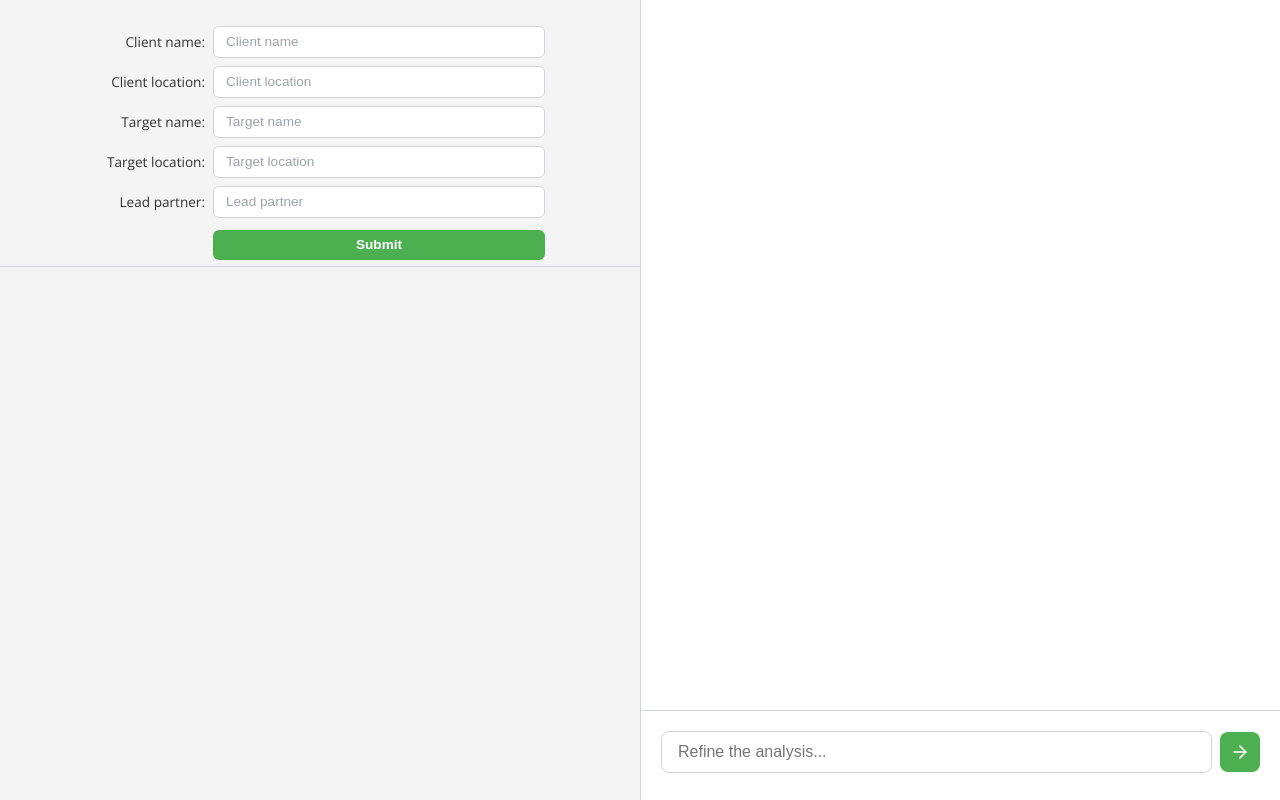
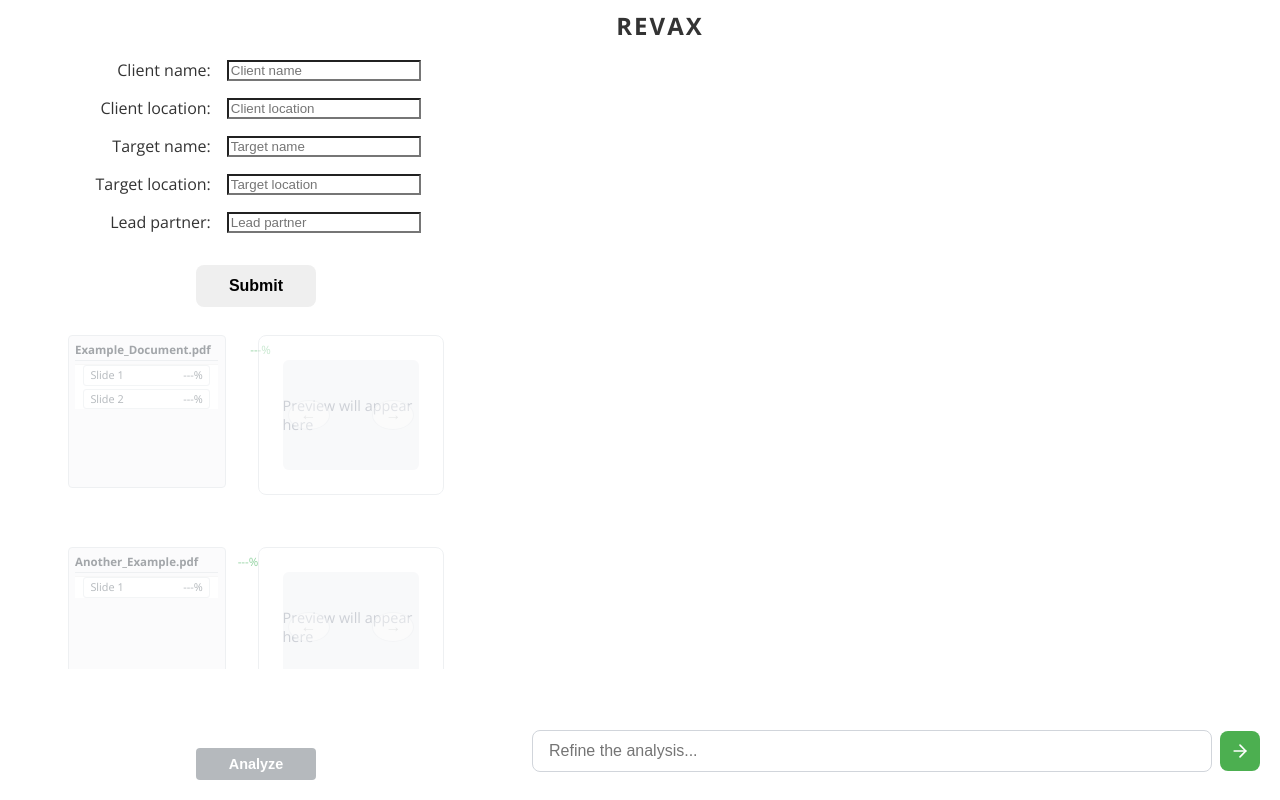
Before and after one commit to Alexbartlam/UniHackathonRevax, a Flask app: page /setup in a window 1280 px wide. Run offline with Flask 3, Linux system fonts and the light colour scheme.

Commit message:
Better asthetics on left hadnd side

```diff
--- a/static/styles.css
+++ b/static/styles.css
@@ -5,7 +5,7 @@ body {
     font-family: 'Open Sans', sans-serif;
     margin: 0;
     padding: 0;
-    background-color: #F4F4F5;
+    background-color: #FFFFFF;
     color: #333333;
     height: 100vh;
     overflow: hidden;
@@ -26,7 +26,7 @@ body:not(.setup-page) {
     font-size: 2.5rem;
     font-weight: 700;
     text-transform: uppercase;
-    color: #333333;
+    color: #FFFFFF;
 }
 
 /* Button Container */
@@ -70,15 +70,15 @@ button, .primary-button {
 
 /* Setup Page Specific Styles */
 .main-content {
-    width: 50%;
-    height: 100vh;
+    width: 40%;  /* Reduced from 50% */
+    height: calc(100vh - 50px);
+    margin-top: 50px;
     display: flex;
     flex-direction: column;
     padding: 0;
-    margin: 0;
     position: fixed;
     left: 0;
-    top: 0;
+    background-color: #FFFFFF;
 }
 
 .top-box {
@@ -88,50 +88,54 @@ button, .primary-button {
     flex-direction: column;
     justify-content: center;
     align-items: center;
-    border-bottom: 1px solid #D1D5DB;
     width: 100%;
     box-sizing: border-box;
+    background-color: #FFFFFF;
 }
 
 .bottom-box {
+    height: calc(100vh - 250px);
+    padding: 20px;
     display: flex;
     flex-direction: column;
-    align-items: center;  /* Center content horizontally */
-    padding: 2rem;
+    align-items: center;
     width: 100%;
     box-sizing: border-box;
 }
 
 /* Search Results Layout */
 .search-results {
-    width: 80%;  /* Limit width to 80% of container */
-    max-width: 800px;  /* Maximum width */
-    margin: 0 auto;  /* Center the results container */
+    width: 80%;
+    padding: 10px;
+    box-sizing: border-box;
+    overflow-y: auto;
+    flex: 1;
+    margin-bottom: 40px;
 }
 
 .result-group {
     display: flex;
-    gap: 1rem;  /* Reduced gap */
-    margin-bottom: 1rem;  /* Reduced margin */
-    justify-content: center;
+    gap: 2rem;  /* Space between result card and preview */
+    margin-bottom: 3rem;
+    justify-content: space-between;
+    width: 100%;
 }
 
 .result-card {
-    width: 280px;  /* Slightly reduced width */
+    width: 38%;  /* Reduced further from 42% */
     background: white;
     border: 1px solid #dee2e6;
     border-radius: 8px;
-    padding: 0.75rem;  /* Reduced padding */
+    padding: 1.5rem;
     flex: 0 0 auto;
 }
 
 .filename-box {
-    width: 200px;
-    height: auto;  /* Remove fixed height */
+    width: 56%;  /* Increased from 52% */
     background: white;
     border: 1px solid #dee2e6;
     border-radius: 8px;
-    padding: 0.75rem;  /* Reduced padding */
+    padding: 1.5rem;
     display: flex;
     align-items: center;
     justify-content: center;
@@ -152,9 +156,13 @@ button, .primary-button {
 }
 
 .page-info {
+    font-size: 0.8rem;
+    padding: 2px 0;
+    height: 12px;
     display: flex;
     justify-content: space-between;
-    padding: 0.25rem 0;
+    align-items: center;
+    gap: 5px;  /* Reduced gap further */
 }
 
 /* Text Alignment */
@@ -180,18 +188,28 @@ button, .primary-button {
 }
 
 .analyze-button {
-    margin: 2rem auto 0;
-    display: block;
+    position: fixed;
+    left: 20%;
+    transform: translateX(-50%);
+    bottom: 20px;
+    width: 120px;
+}
+
+.analyze-button:hover:not(:disabled) {
+    background-color: #218838;  /* Darker shade for hover */
+}
+
+.analyze-button:disabled {
+    opacity: 0.5;
 }
 
 /* Chat Interface Styles */
 .chat-top {
     position: fixed;
     right: 0;
-    top: 0;
-    width: 50%;
-    height: calc(100% - 90px);  /* Leave space just for input */
-    border-left: 1px solid #D1D5DB;
+    top: 90px;
+    width: 60%;  /* Increased from 50% */
+    height: calc(100% - 140px);
     background: white;
     margin: 0;
     padding: 20px;
@@ -207,7 +225,7 @@ button, .primary-button {
     height: calc(50% - 90px);  /* Account for input form */
     border-left: 1px solid #D1D5DB;
     border-top: 1px solid #D1D5DB;
-    background: white;
+    background: #FFFFFF;
     margin: 0;
     padding: 20px;
     overflow-y: auto;
@@ -218,12 +236,10 @@ button, .primary-button {
     position: fixed;
     right: 0;
     bottom: 0;
-    width: 50%;
+    width: 60%;  /* Increased from 50% */
     height: 90px;
     padding: 20px;
     background: white;
-    border-top: 1px solid #D1D5DB;
-    border-left: 1px solid #D1D5DB;
     box-sizing: border-box;
 }
 
@@ -283,6 +299,7 @@ button, .primary-button {
     flex-direction: column;
     padding: 15px;
     overflow-y: auto;
+    background-color: #FFFFFF;
 }
 
 /* Submit and Reset Buttons */
@@ -348,7 +365,7 @@ button, .primary-button {
     top: 0;
     width: 40%;
     padding: 10px 20px;
-    background: white;
+    background: #FFFFFF;
     border-left: 1px solid #D1D5DB;
     border-bottom: 1px solid #D1D5DB;
     z-index: 10;
@@ -385,63 +402,66 @@ button, .primary-button {
 .setup-inputs {
     display: flex;
     flex-direction: column;
-    gap: 8px;
-    width: 85%;
-    max-width: 450px;
-    margin-top: 20px;
+    width: 70%;  /* Reduced from 90% */
+    margin: 0 auto;
+    gap: 1rem;
+    align-items: center;  /* Center the inputs */
 }
 
 .input-group {
+    width: 100%;
     display: flex;
     align-items: center;
-    gap: 8px;
+    gap: 1rem;
 }
 
 .input-group label {
-    min-width: 110px;
+    width: 120px;  /* Increased slightly for better text fit */
     text-align: right;
-    font-size: 0.85rem;
-    color: #333333;
+    white-space: nowrap;  /* Prevent label text wrapping */
 }
 
 .setup-input {
-    height: 30px;
-    padding: 0 12px;
-    font-size: 0.85rem;
-    border: 1px solid #D1D5DB;
-    border-radius: 6px;
-    outline: none;
-    background-color: #FFFFFF;
-    transition: border-color 0.2s ease;
     flex: 1;
+    max-width: 200px;  /* Limit input width */
 }
 
-.setup-input:focus {
-    border-color: #4CAF50;
+.page-info {
+    font-size: 0.8rem;
+    padding: 2px 0;
+    height: 12px;
+    display: flex;
+    justify-content: space-between;
+    align-items: center;
+    gap: 5px;  /* Reduced gap further */
 }
 
-.setup-input::placeholder {
-    color: #9CA3AF;
+.preview-placeholder {
+    width: 100%;
+    height: 110px;  /* Slightly increased due to saved space */
+    background-color: #f3f4f6;
+    display: flex;
+    align-items: center;
+    justify-content: center;
+    color: #9ca3af;
+    font-size: 0.9rem;
+    border-radius: 6px;
+}
+
+.pages-container {
+    margin: 0;
+    padding: 0 8px;
+    background: white;
+    border-top: 1px solid #f0f0f0;
+    font-size: 0.8rem;  /* Smaller text */
+    line-height: 1;  /* Tighter line height */
 }
 
 /* Setup Submit Button */
 .setup-submit {
-    height: 30px;
-    padding: 0 16px;
-    font-size: 0.85rem;
-    font-weight: 600;
-    background-color: #4CAF50;
-    color: white;
-    border: none;
-    border-radius: 6px;
-    cursor: pointer;
-    transition: background-color 0.2s ease;
-    margin-top: 4px;
-    margin-left: 118px;
-}
-
-.setup-submit:hover {
-    background-color: #3E8E41;
+    margin-top: 1rem;
+    width: 120px;
+    align-self: center;
 }
 
 /* JSON Display Styling */
@@ -464,6 +484,7 @@ button, .primary-button {
     color: #333;
     padding: 15px;
     white-space: pre-line;
+    background-color: #FFFFFF;
 }
 
 /* Loading State Styling */
@@ -473,3 +494,93 @@ button, .primary-button {
     color: #6B7280;
     font-style: italic;
 }
+
+.revax-banner {
+    position: fixed;
+    top: 0;
+    left: 0;
+    width: 100%;
+    height: 50px;
+    background-color: #FFFFFF;
+    color: #333333;
+    display: flex;
+    align-items: center;
+    justify-content: center;
+    padding: 0 20px;
+    z-index: 1000;
+}
+
+.revax-logo {
+    font-size: 24px;
+    font-weight: 700;
+    letter-spacing: 2px;
+}
+
+/* Adjust main content to account for banner */
+.main-content {
+    width: 40%;  /* Reduced from 50% */
+    height: calc(100vh - 50px);
+    margin-top: 50px;
+    display: flex;
+    flex-direction: column;
+    padding: 0;
+    position: fixed;
+    left: 0;
+    background-color: #FFFFFF;
+}
+
+/* Adjust chat area for banner */
+.chat-top {
+    margin-top: 50px;  /* Add margin for banner */
+    height: calc(100% - 140px);  /* Adjust for banner and input form */
+}
+
+.input-form {
+    bottom: 0;
+}
+
+/* Main containers */
+.main-content,
+.top-box,
+.bottom-box,
+.chat-top,
+.chat-bottom,
+.input-form,
+.result-card,
+.filename-box,
+.search-results,
+.setup-inputs {
+    background-color: #FFFFFF;
+}
+
+/* Ensure chat areas are white */
+#response_box_top,
+#response_box_bottom {
+    background-color: #FFFFFF;
+}
+
+/* Result cards and boxes */
+.result-card,
+.filename-box {
+    background: #FFFFFF;
+    border: 1px solid #dee2e6;
+}
+
+/* Input areas */
+.setup-input {
+    background-color: #FFFFFF;
+}
+
+/* Analysis results area */
+.analysis-results {
+    background-color: #FFFFFF;
+}
+
+/* Add placeholder styles */
+.placeholder {
+    opacity: 0.5;
+}
+
+.page-info {
+    color: #9ca3af;
+}
--- a/templates/setup.html
+++ b/templates/setup.html
@@ -7,6 +7,11 @@
     <link rel="stylesheet" href="{{ url_for('static', filename='styles.css') }}">
 </head>
 <body class="setup-page">
+    <!-- Add banner -->
+    <div class="revax-banner">
+        <span class="revax-logo">REVAX</span>
+    </div>
+
     <!-- Main Content Area -->
     <div class="main-content">
         <!-- Top Box (1/3) -->
@@ -38,7 +43,59 @@
 
         <!-- Bottom Box (2/3) -->
         <div class="bottom-box">
-            <!-- Empty for now -->
+            <div class="search-results">
+                <!-- Placeholder Result 1 -->
+                <div class="result-group">
+                    <div class="result-card placeholder">
+                        <div class="file-info">
+                            <span class="filename">Example_Document.pdf</span>
+                            <span class="match">---%</span>
+                        </div>
+                        <div class="pages-container">
+                            <div class="page-info">
+                                <span>Slide 1</span>
+                                <span>---%</span>
+                            </div>
+                            <div class="page-info">
+                                <span>Slide 2</span>
+                                <span>---%</span>
+                            </div>
+                        </div>
+                    </div>
+                    <div class="filename-box placeholder">
+                        <div class="pdf-navigation">
+                            <button class="nav-button prev-button" disabled>←</button>
+                            <div class="preview-placeholder">Preview will appear here</div>
+                            <button class="nav-button next-button" disabled>→</button>
+                        </div>
+                    </div>
+                </div>
+
+                <!-- Placeholder Result 2 -->
+                <div class="result-group">
+                    <div class="result-card placeholder">
+                        <div class="file-info">
+                            <span class="filename">Another_Example.pdf</span>
+                            <span class="match">---%</span>
+                        </div>
+                        <div class="pages-container">
+                            <div class="page-info">
+                                <span>Slide 1</span>
+                                <span>---%</span>
+                            </div>
+                        </div>
+                    </div>
+                    <div class="filename-box placeholder">
+                        <div class="pdf-navigation">
+                            <button class="nav-button prev-button" disabled>←</button>
+                            <div class="preview-placeholder">Preview will appear here</div>
+                            <button class="nav-button next-button" disabled>→</button>
+                        </div>
+                    </div>
+                </div>
+            </div>
+
+            <button class="analyze-button" disabled>Analyze</button>
         </div>
     </div>
 
```
Also changed, not shown: 2 other files.
